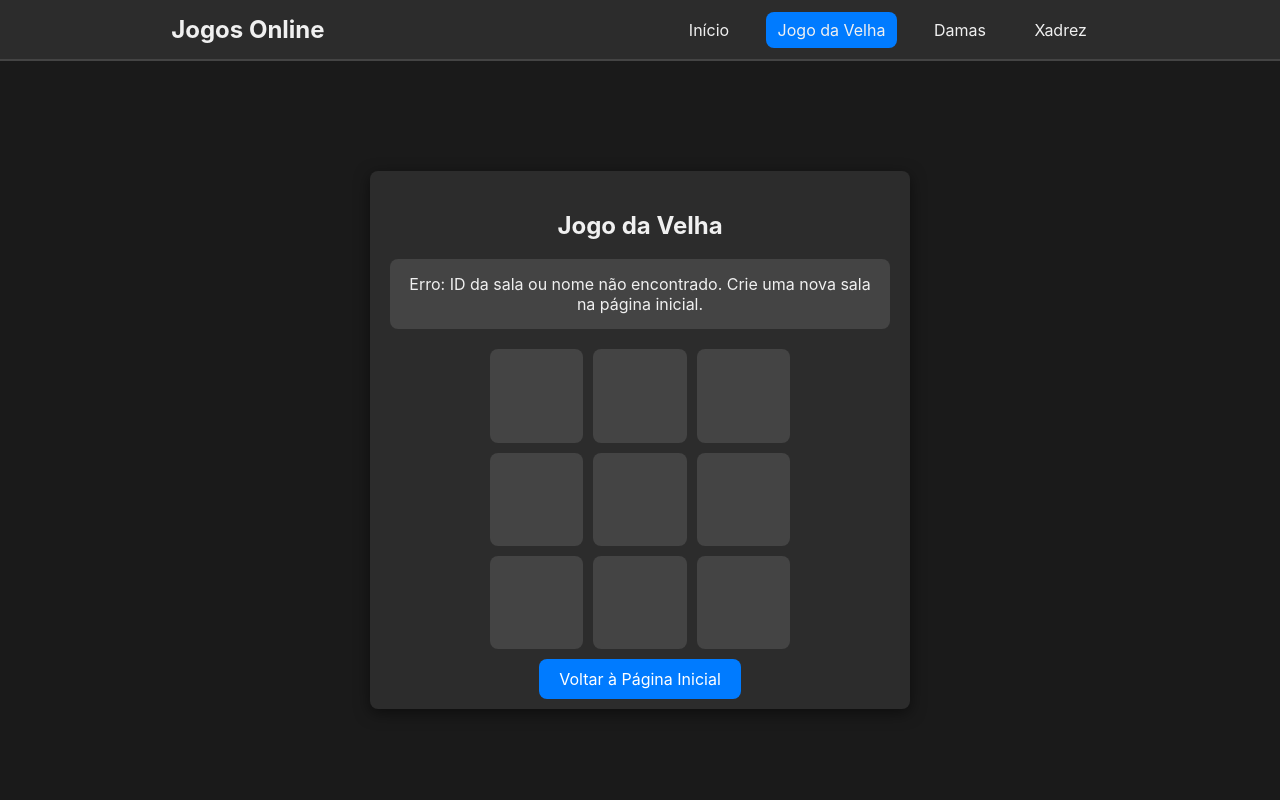
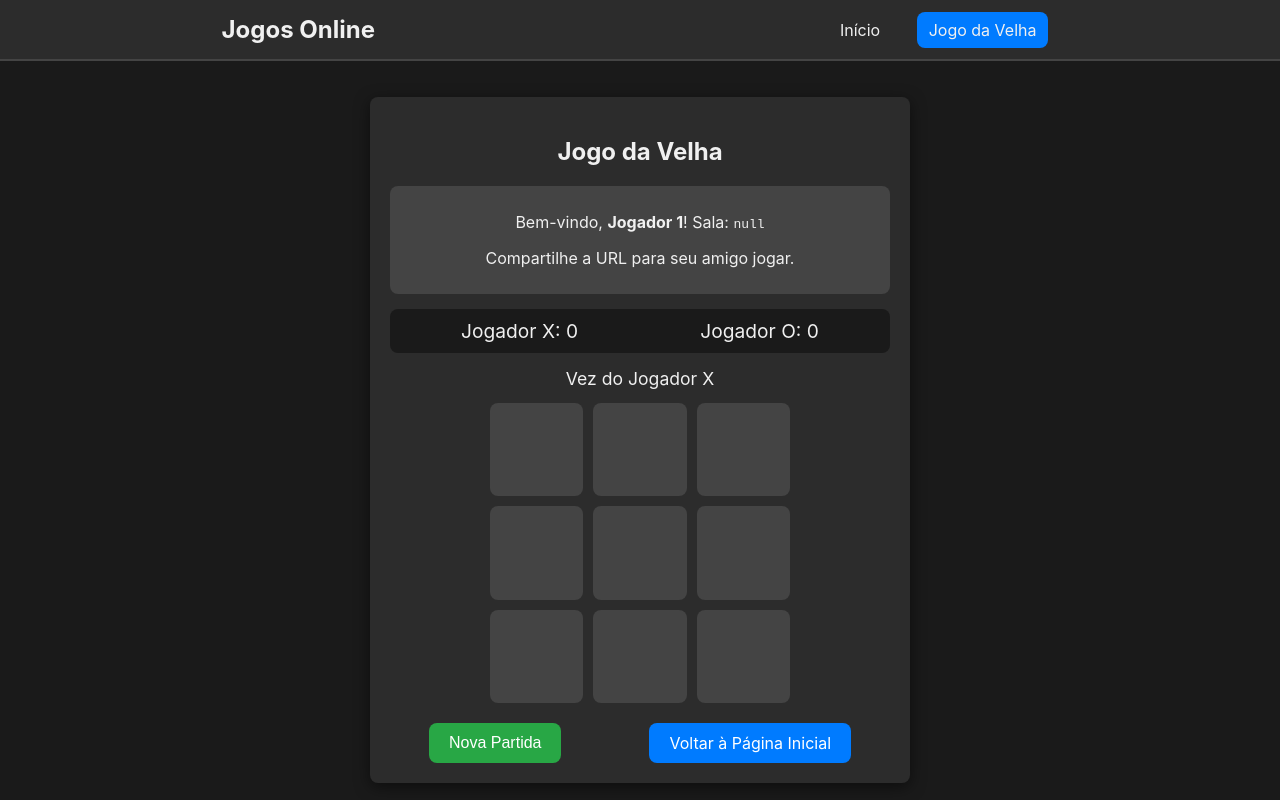
Before and after one commit to Dex6354/games, a plain HTML site: page jogo-da-velha.html in a window 1280 px wide. Drawn offline with Linux system fonts and the light colour scheme.

Commit message:
Update jogo-da-velha.html

```diff
--- a/jogo-da-velha.html
+++ b/jogo-da-velha.html
@@ -39,11 +39,9 @@
             display: flex;
             justify-content: space-around;
             align-items: center;
+            flex-wrap: wrap;
         }
-        .header h1 {
-            margin: 0;
-            font-size: 1.5em;
-        }
+        .header h1 { margin: 0; font-size: 1.5em; }
         .header nav a {
             color: var(--text-color);
             text-decoration: none;
@@ -67,15 +65,22 @@
             background-color: var(--secondary-color);
             padding: 10px;
             border-radius: var(--border-radius);
-            margin-bottom: 20px;
+            margin-bottom: 15px;
             word-wrap: break-word;
         }
-        .room-info p { margin: 5px 0; }
-        .room-info code {
+        .scoreboard {
+            display: flex;
+            justify-content: space-around;
+            font-size: 1.2em;
+            margin-bottom: 15px;
+            padding: 10px;
             background-color: var(--bg-color);
-            padding: 2px 6px;
-            border-radius: 4px;
-            color: var(--o-color);
+            border-radius: var(--border-radius);
+        }
+        .status {
+            font-size: 1.1em;
+            margin-bottom: 15px;
+            height: 20px;
         }
         .board {
             display: grid;
@@ -83,7 +88,7 @@
             gap: 10px;
             width: 300px;
             height: 300px;
-            margin: 20px auto;
+            margin: 0 auto;
             max-width: 80vw;
             max-height: 80vw;
         }
@@ -98,14 +103,17 @@
             cursor: pointer;
             transition: background-color 0.3s;
         }
-        .cell:hover {
-            background-color: #555;
-        }
+        .cell:hover { background-color: #555; }
         .cell.x { color: var(--x-color); }
         .cell.o { color: var(--o-color); }
-        .controls { margin-top: 20px; }
-        .back-btn {
-            background-color: var(--accent-color);
+
+        .controls {
+            margin-top: 20px;
+            display: flex;
+            justify-content: space-around;
+            gap: 10px;
+        }
+        .btn {
             color: white;
             border: none;
             padding: 10px 20px;
@@ -115,9 +123,10 @@
             text-decoration: none;
             transition: background-color 0.3s;
         }
-        .back-btn:hover {
-            background-color: var(--accent-hover);
-        }
+        .restart-btn { background-color: #28a745; }
+        .restart-btn:hover { background-color: #218838; }
+        .back-btn { background-color: var(--accent-color); }
+        .back-btn:hover { background-color: var(--accent-hover); }
     </style>
 </head>
 <body>
@@ -127,21 +136,23 @@
         <nav>
             <a href="index.html">Início</a>
             <a href="#" class="active">Jogo da Velha</a>
-            <a href="#" onclick="alert('Funcionalidade não implementada')">Damas</a>
-            <a href="#" onclick="alert('Funcionalidade não implementada')">Xadrez</a>
         </nav>
     </header>
 
     <div class="container">
         <h2>Jogo da Velha</h2>
-        <div class="room-info" id="room-info">
-            <p>Carregando informações da sala...</p>
+        <div class="room-info" id="room-info"></div>
+        <div class="scoreboard">
+            <div>Jogador X: <span id="score-x">0</span></div>
+            <div>Jogador O: <span id="score-o">0</span></div>
         </div>
+        <div class="status" id="status">Vez do Jogador X</div>
 
         <div class="board" id="board"></div>
 
         <div class="controls">
-            <a href="index.html" class="back-btn">Voltar à Página Inicial</a>
+            <button id="restart-btn" class="btn restart-btn">Nova Partida</button>
+            <a href="index.html" class="btn back-btn">Voltar à Página Inicial</a>
         </div>
     </div>
 
@@ -149,45 +160,107 @@
         document.addEventListener('DOMContentLoaded', () => {
             const urlParams = new URLSearchParams(window.location.search);
             const sala = urlParams.get('sala');
-            const nome = urlParams.get('nome');
+            const nome = urlParams.get('nome') || 'Jogador 1';
 
             const roomInfoDiv = document.getElementById('room-info');
-            if (sala && nome) {
             roomInfoDiv.innerHTML = `
-                    <p>Bem-vindo, <strong>${nome}</strong>!</p>
-                    <p>ID da Sala: <code>${sala}</code></p>
-                    <p>Compartilhe esta URL para que seu amigo possa entrar.</p>
+                <p>Bem-vindo, <strong>${nome}</strong>! Sala: <code>${sala}</code></p>
+                <p>Compartilhe a URL para seu amigo jogar.</p>
             `;
-            } else {
-                roomInfoDiv.innerHTML = '<p>Erro: ID da sala ou nome não encontrado. Crie uma nova sala na página inicial.</p>';
-            }
 
             const board = document.getElementById('board');
+            const statusDiv = document.getElementById('status');
+            const scoreXSpan = document.getElementById('score-x');
+            const scoreOSpan = document.getElementById('score-o');
+            const restartBtn = document.getElementById('restart-btn');
+
             let currentPlayer = 'X';
             let gameActive = true;
-            const cells = [];
+            let boardState = ['', '', '', '', '', '', '', '', ''];
+            let scores = { X: 0, O: 0 };
 
+            const winConditions = [
+                [0, 1, 2], [3, 4, 5], [6, 7, 8],
+                [0, 3, 6], [1, 4, 7], [2, 5, 8],
+                [0, 4, 8], [2, 4, 6]
+            ];
+
+            function createBoard() {
                 for (let i = 0; i < 9; i++) {
                     const cell = document.createElement('div');
                     cell.classList.add('cell');
                     cell.dataset.index = i;
                     cell.addEventListener('click', handleCellClick);
                     board.appendChild(cell);
-                cells.push(cell);
+                }
             }
 
             function handleCellClick(event) {
                 const clickedCell = event.target;
-                if (clickedCell.textContent !== '' || !gameActive) {
+                const index = clickedCell.dataset.index;
+
+                if (boardState[index] !== '' || !gameActive) {
                     return;
                 }
 
+                boardState[index] = currentPlayer;
                 clickedCell.textContent = currentPlayer;
                 clickedCell.classList.add(currentPlayer.toLowerCase());
 
-                // Simples troca de turno local
+                checkResult();
+            }
+
+            function checkResult() {
+                let roundWon = false;
+                for (let i = 0; i < winConditions.length; i++) {
+                    const condition = winConditions[i];
+                    const a = boardState[condition[0]];
+                    const b = boardState[condition[1]];
+                    const c = boardState[condition[2]];
+                    if (a === '' || b === '' || c === '') continue;
+                    if (a === b && b === c) {
+                        roundWon = true;
+                        break;
+                    }
+                }
+
+                if (roundWon) {
+                    statusDiv.textContent = `Parabéns! Jogador ${currentPlayer} venceu!`;
+                    scores[currentPlayer]++;
+                    updateScoreboard();
+                    gameActive = false;
+                    return;
+                }
+
+                if (!boardState.includes('')) {
+                    statusDiv.textContent = 'Deu velha! Empate!';
+                    gameActive = false;
+                    return;
+                }
+
                 currentPlayer = currentPlayer === 'X' ? 'O' : 'X';
+                statusDiv.textContent = `Vez do Jogador ${currentPlayer}`;
             }
+
+            function updateScoreboard() {
+                scoreXSpan.textContent = scores.X;
+                scoreOSpan.textContent = scores.O;
+            }
+
+            function restartGame() {
+                gameActive = true;
+                currentPlayer = 'X';
+                boardState = ['', '', '', '', '', '', '', '', ''];
+                statusDiv.textContent = `Vez do Jogador ${currentPlayer}`;
+                document.querySelectorAll('.cell').forEach(cell => {
+                    cell.textContent = '';
+                    cell.classList.remove('x', 'o');
+                });
+            }
+
+            restartBtn.addEventListener('click', restartGame);
+
+            createBoard();
         });
     </script>
 </body>
```
Lines whose indentation alone changed are shown as unchanged.
